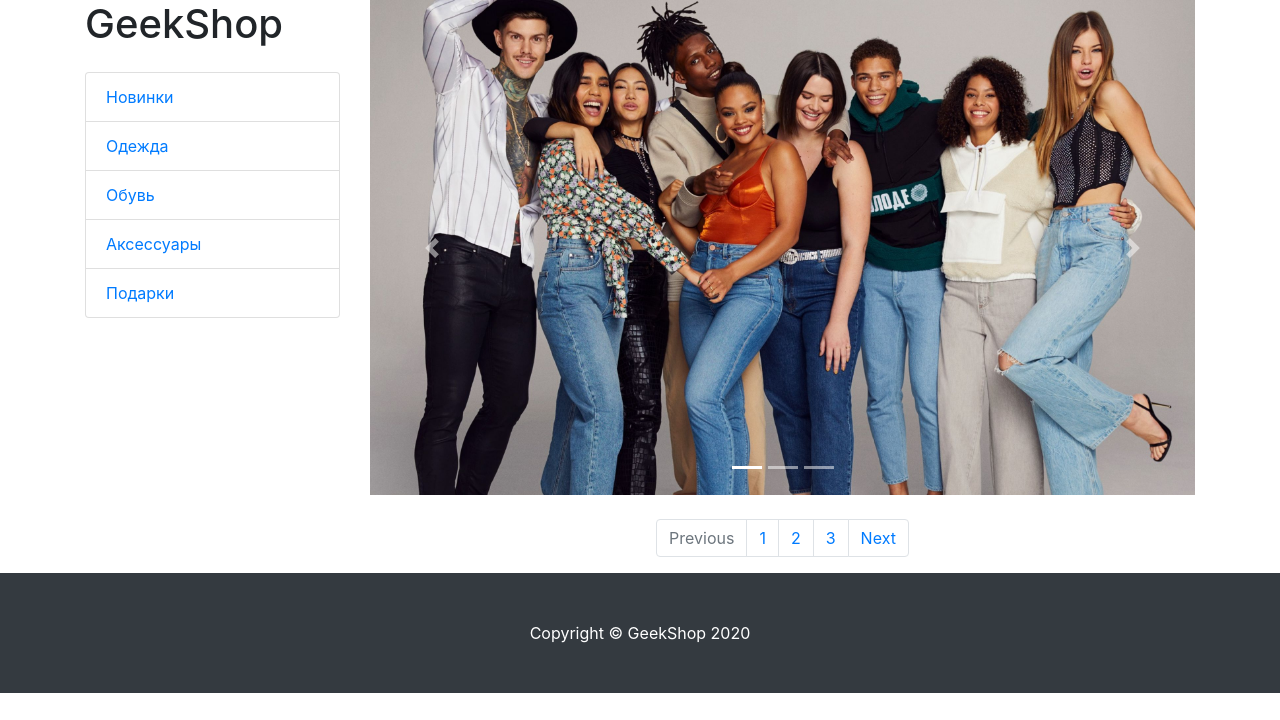
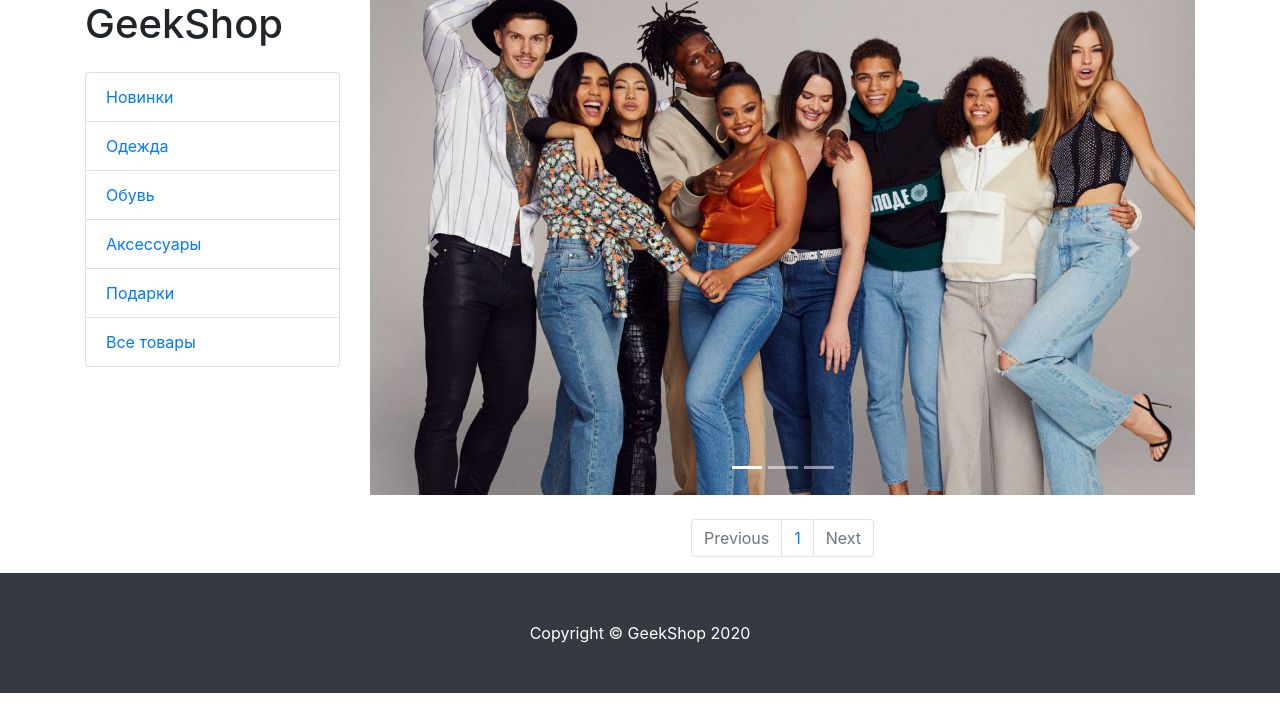
Before and after one commit to tdm-git/dj.begins, a Django app: page /products/ in a window 1280 px wide. Shown: the part 80-800 px from the top of the page. Run offline with Django 3.2, Linux system fonts and the light colour scheme; data comes from the database, SQL or seed files in the repository; data that the repository does not hold is empty; some libraries are stand-ins or nearby versions.

Commit message:
фильтр по категориям и пагинация

```diff
--- a/geekshop/products/templates/products/products.html
+++ b/geekshop/products/templates/products/products.html
@@ -20,8 +20,9 @@
             <h1 class="my-4">GeekShop</h1>
             <div class="list-group">
                  {% for category in categories %}
-                    <a href="#" class="list-group-item">{{ category.name }}</a>
+                 <a href="{% url 'products:category' category.id %}" class="list-group-item">{{ category }}</a>
                  {% endfor %}
+                 <a href="{% url 'products:index' %}" class="list-group-item">Все товары</a>
             </div>
 
         </div>
@@ -80,16 +81,41 @@
                 {% endfor %}
             </div>
 
+{#            <nav aria-label="Page navigation example">#}
+{#                <ul class="pagination justify-content-center">#}
+{#                    <li class="page-item disabled">#}
+{#                        <a class="page-link" href="#" tabindex="-1" aria-disabled="true">Previous</a>#}
+{#                    </li>#}
+{#                    <li class="page-item"><a class="page-link" href="#">1</a></li>#}
+{#                    <li class="page-item"><a class="page-link" href="#">2</a></li>#}
+{#                    <li class="page-item"><a class="page-link" href="#">3</a></li>#}
+{#                    <li class="page-item">#}
+{#                        <a class="page-link" href="#">Next</a>#}
+{#                    </li>#}
+{#                </ul>#}
+{#            </nav>#}
                 <nav aria-label="Page navigation example">
                     <ul class="pagination justify-content-center">
-                    <li class="page-item disabled">
-                        <a class="page-link" href="#" tabindex="-1" aria-disabled="true">Previous</a>
+                        <li class="page-item {% if not products.has_previous %} disabled {% endif %}">
+                            <a class="page-link" href="{% if products.has_previous %}
+                                    {% url 'products:page' products.previous_page_number %}  {% else %}
+                                    # {% endif %}" tabindex="-1" aria-disabled="true">
+                                Previous
+                            </a>
                         </li>
-                    <li class="page-item"><a class="page-link" href="#">1</a></li>
-                    <li class="page-item"><a class="page-link" href="#">2</a></li>
-                    <li class="page-item"><a class="page-link" href="#">3</a></li>
+
+                        {% for page in products.paginator.page_range %}
                             <li class="page-item">
-                        <a class="page-link" href="#">Next</a>
+                                <a class="page-link" href="{% url 'products:page' page %}">{{ page }}</a>
+                            </li>
+                        {% endfor %}
+
+                        <li class="page-item {% if not products.has_next %} disabled {% endif %}">
+                            <a class="page-link" href="{% if products.has_next %}
+                                    {% url 'products:page' products.next_page_number %}
+                                    {% else %} # {% endif %}">
+                                Next
+                            </a>
                         </li>
                     </ul>
                 </nav>
--- a/geekshop/products/urls.py
+++ b/geekshop/products/urls.py
@@ -22,4 +22,6 @@ from products.views import products
 
 urlpatterns = [
    path('', products, name='index'),
+   path('category/<int:id>', products, name='category'),
+   path('page/<int:page>', products, name='page'),
 ]
--- a/geekshop/products/views.py
+++ b/geekshop/products/views.py
@@ -2,6 +2,7 @@ from django.shortcuts import render
 from django.contrib.auth.decorators import login_required
 from datetime import date
 from .models import ProductsCategory, Products
+from django.core.paginator import Paginator,EmptyPage,PageNotAnInteger
 
 
 # Create your views here.
@@ -13,10 +14,20 @@ def index(request):
     return render(request, 'products/index.html', context)
 
 
-def products(request):
+def products(request, id=None, page=1):
+    products = Products.objects.filter(category_id=id) if id != None else Products.objects.all()
+    paginator = Paginator(products, per_page=3)
+    try:
+        products_paginator = paginator.page(page)
+    except PageNotAnInteger:
+        products_paginator = paginator.page(1)
+    except EmptyPage:
+        products_paginator = paginator.page(paginator.num_pages)
+
     content = {'title': 'Каталог',
                'curr_date': date.today(),
                'categories': ProductsCategory.objects.all(),
-               'products': Products.objects.all()}
+               'products': products_paginator,  # Products.objects.all()
+              }
 
     return render(request, 'products/products.html', content)
```
Also changed, not shown: geekshop/baskets/admin.py (+7 -3 lines), geekshop/users/admin.py (+9 -1 lines). Lines whose indentation alone changed are shown as unchanged.
